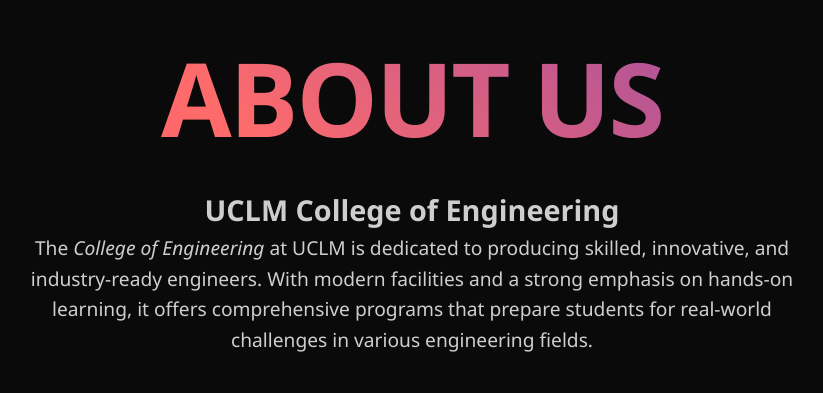
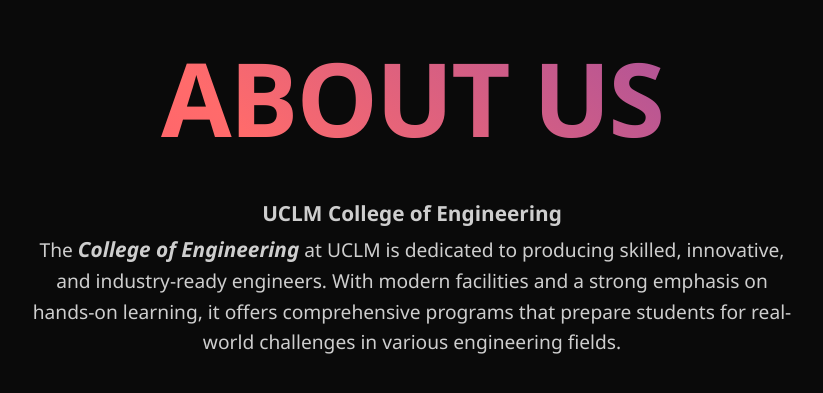
Before and after one commit to CodenameTempest14/engineering-website, a plain HTML site: page index.html in a window 1280 px wide. Shown: the part 1124-1517 px from the top of the page, without its empty margins (228-1051 px from the left). Drawn offline with Linux system fonts and the light colour scheme.

Commit message:
change the "College of Engineering" to bold

```diff
--- a/index.html
+++ b/index.html
@@ -66,7 +66,7 @@
           <div class="section-description">
             <h2><b>UCLM College of Engineering</b></h2>
             <p>
-              The <i>College of Engineering</i> at UCLM is dedicated to producing skilled, innovative, and industry-ready engineers.
+              The <b><i>College of Engineering</i></b> at UCLM is dedicated to producing skilled, innovative, and industry-ready engineers.
               With modern facilities and a strong emphasis on hands-on learning, it offers comprehensive programs that prepare students for real-world challenges in various engineering fields.
             </p>
           </div>
--- a/styles/style.css
+++ b/styles/style.css
@@ -6,7 +6,10 @@
 body {
   margin: 0;
   font-family: Arial, sans-serif;
+}
 
+body b {
+  font-size: 1.3rem;
 }
 
 * {
```
